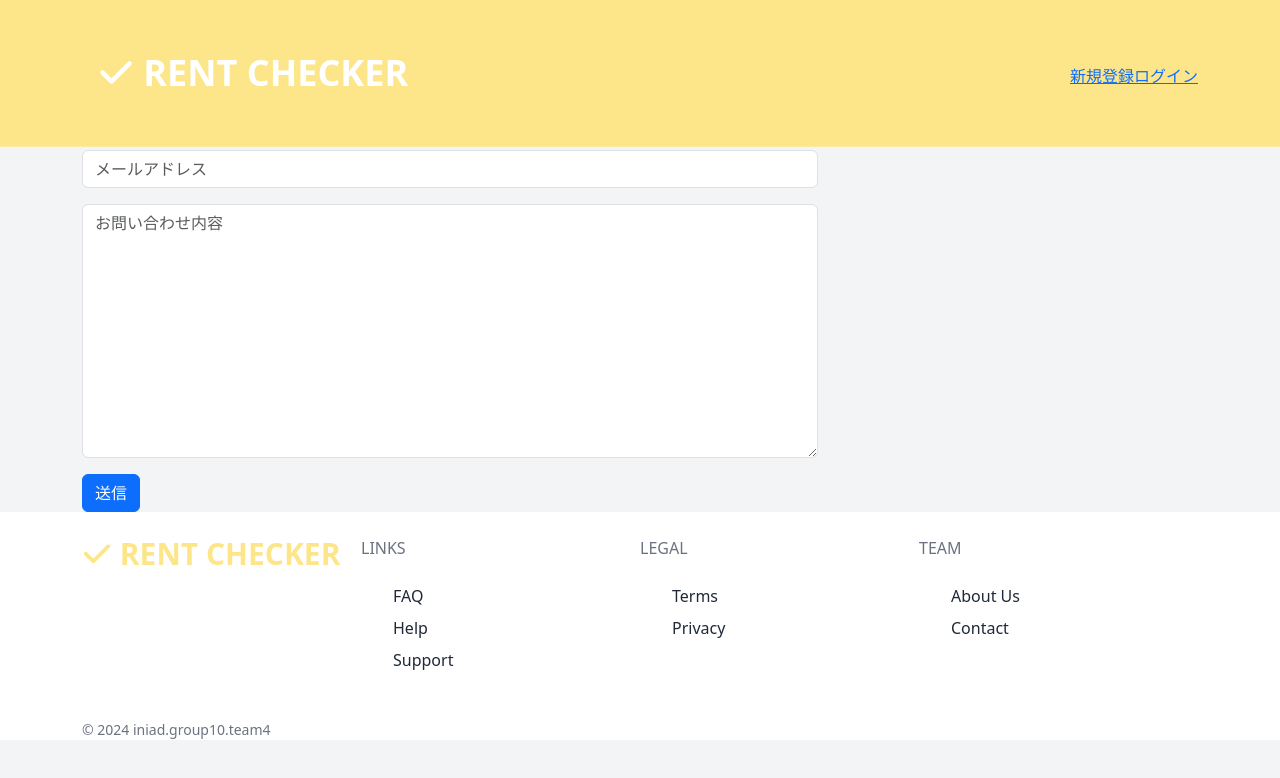
After one commit to s1f102201560/rent_checker, a Django app: page /contact/ in a window 1280 px wide. The commit adds this page. Shown: the top 778 px of the page. Run offline with Django 4.2, Linux system fonts and the light colour scheme; some libraries are stand-ins or nearby versions; some web fonts are replaced.

Commit message:
問い合わせ機能の追加

```diff
--- a/src/app/forms.py
+++ b/src/app/forms.py
@@ -1,5 +1,9 @@
 from django import forms
 from app.models import Image
+from django.core.mail import send_mail, BadHeaderError
+from django.http import HttpResponse
+from django.conf import settings
+from django import forms
 
 class ImageForm(forms.ModelForm):
     MAX_FILE_SIZE_MB = 20  # 最大ファイルサイズ (MB)
@@ -17,3 +21,62 @@ class ImageForm(forms.ModelForm):
                     f'ファイルサイズは {self.MAX_FILE_SIZE_MB}MB 以下にしてください。'
                 )
         return file
+
+# 問い合わせフォーム
+class ContactForm(forms.Form):
+    name = forms.CharField(
+        label='',
+        max_length=100,
+        widget=forms.TextInput(attrs={
+            'class': 'form-control',
+            'placeholder': "お名前",
+        }),
+    )
+    email = forms.EmailField(
+        label='',
+        widget=forms.EmailInput(attrs={
+            'class': 'form-control',
+            'placeholder': "メールアドレス",
+        }),
+    )
+    message = forms.CharField(
+        label='',
+        widget=forms.Textarea(attrs={
+            'class': 'form-control',
+            'placeholder': "お問い合わせ内容",
+        }),
+    )
+
+    def send_email(self, user):
+        subject = "お問い合わせ"
+        if user.is_authenticated:
+            username = user.username
+        else:
+            username = "Anonymous"
+
+        # 送信者へのメッセージ内容
+        user_message = "以下の内容でお問い合わせを受け付けました。\n\nお名前: {name} 様\nメールアドレス: {email}\nお問い合わせ内容:\n{message}\n\nこのメールは自動返信メールとなっておりますのでこのメールアドレスに直接連絡いただいても返信できません。ご了承ください。なお、返信は1~2日程を目安に返信いたします。".format(
+            name=self.cleaned_data['name'],
+            email=self.cleaned_data['email'],
+            message=self.cleaned_data['message']
+        )
+
+        # 管理者へのメッセージ内容
+        admin_message = "送信者名: {name} 様\nメールアドレス: {email}\nお問い合わせ内容:\n{message}\n\nログインユーザー: {username}\n".format(
+            name=self.cleaned_data['name'],
+            email=self.cleaned_data['email'],
+            message=self.cleaned_data['message'],
+            username=username
+        )
+
+        from_email = settings.EMAIL_HOST_USER
+        recipient_list = [settings.EMAIL_HOST_USER]
+
+        try:
+            # 管理者へのメール送信
+            send_mail(subject, admin_message, from_email, recipient_list)
+
+            # 送信者へのメール送信
+            send_mail("お問い合わせありがとうございます", user_message, from_email, [self.cleaned_data['email']])
+        except BadHeaderError:
+            return HttpResponse("無効なヘッダが検出されました。")
--- /dev/null
+++ b/src/app/templates/app/contact_form.html
@@ -0,0 +1,117 @@
+{% extends "app/base.html" %}
+{% load static %}
+
+{% block nav %}
+{% endblock nav %}
+
+{% block main %}
+<!-- ナビゲーションバー -->
+<nav class="fixed w-full z-30 top-0 text-white bg-yellow-200">
+  <div class="w-full container mx-auto flex flex-wrap items-center justify-between mt-0 py-4">
+    <div class="pl-4 flex items-center">
+      <a class="text-white no-underline hover:no-underline font-bold text-2xl lg:text-4xl" href="#">
+        <i class="fa-solid fa-check h-8 inline"></i>
+        RENT CHECKER
+      </a>
+    </div>
+    <div class="block lg:hidden pr-4">
+      <button id="nav-toggle" class="flex items-center p-1 text-gray-500">
+        <i class="fa-solid fa-bars h-8 w-8"></i>
+      </button>
+    </div>
+    <div class="hidden lg:flex lg:items-center lg:w-auto w-full" id="nav-content">
+      <ul class="lg:flex items-center justify-between text-base text-gray-500 pt-4 lg:pt-0">
+        <li><a class="lg:p-4 py-3 px-0 block border-b-2 border-transparent hover:border-yellow-100"
+            href="{% url 'signup' %}">新規登録</a></li>
+        <li><a class="lg:p-4 py-3 px-0 block border-b-2 border-transparent hover:border-yellow-100"
+            href="{% url 'login' %}">ログイン</a></li>
+      </ul>
+    </div>
+  </div>
+  <hr class="border-b border-gray-100 opacity-25 my-0 py-0" />
+</nav>
+<!-- フォーム -->
+{% block content %}
+<div class="back">
+  <div class="txt">
+    <div class="container">
+      <div class="row">
+        <div class="col-md-8">
+          <h1>お問い合わせ</h1>
+          <p>お問い合わせフォームです。</p>
+          <form method="POST">{% csrf_token %}
+            {{ form.as_p }}
+            <button type="submit" class="btn btn-primary">送信</button>
+          </form>
+        </div>
+      </div>
+    </div>
+  </div>
+</div>
+<link rel="stylesheet" href="https://cdn.jsdelivr.net/npm/bootstrap-icons@1.10.5/font/bootstrap-icons.css">
+<link href="https://cdn.jsdelivr.net/npm/bootstrap@5.3.0/dist/css/bootstrap.min.css" rel="stylesheet"
+  integrity="sha384-9ndCyUaIbzAi2FUVXJi0CjmCapSmO7SnpJef0486qhLnuZ2cdeRhO02iuK6FUUVM" crossorigin="anonymous">
+<script src="https://cdn.jsdelivr.net/npm/bootstrap@5.3.0/dist/js/bootstrap.bundle.min.js"
+  integrity="sha384-geWF76RCwLtnZ8qwWowPQNguL3RmwHVBC9FhGdlKrxdiJJigb/j/68SIy3Te4Bkz" crossorigin="anonymous">
+</script>
+{% endblock %}
+<!--Footer-->
+<footer class="bg-white">
+  <div class="container mx-auto px-8">
+    <div class="w-full flex flex-col md:flex-row py-6">
+      <div class="flex-1 mb-6 text-gray-500">
+        <a class="text-yellow-200 no-underline hover:no-underline font-bold text-1xl lg:text-3xl" href="#">
+          <i class="fa-solid fa-check h-8 inline"></i>
+          RENT CHECKER
+        </a>
+      </div>
+      <div class="flex-1">
+        <p class="uppercase text-gray-500 md:mb-6">Links</p>
+        <ul class="list-reset mb-6">
+          <li class="mt-2 inline-block mr-2 md:block md:mr-0">
+            <a href="#" class="no-underline hover:underline text-gray-800 hover:text-yellow-200">FAQ</a>
+          </li>
+          <li class="mt-2 inline-block mr-2 md:block md:mr-0">
+            <a href="#" class="no-underline hover:underline text-gray-800 hover:text-yellow-200">Help</a>
+          </li>
+          <li class="mt-2 inline-block mr-2 md:block md:mr-0">
+            <a href="#" class="no-underline hover:underline text-gray-800 hover:text-yellow-200">Support</a>
+          </li>
+        </ul>
+      </div>
+      <div class="flex-1">
+        <p class="uppercase text-gray-500 md:mb-6">Legal</p>
+        <ul class="list-reset mb-6">
+          <li class="mt-2 inline-block mr-2 md:block md:mr-0">
+            <a href="#" class="no-underline hover:underline text-gray-800 hover:text-yellow-200">Terms</a>
+          </li>
+          <li class="mt-2 inline-block mr-2 md:block md:mr-0">
+            <a href="#" class="no-underline hover:underline text-gray-800 hover:text-yellow-200">Privacy</a>
+          </li>
+        </ul>
+      </div>
+      <div class="flex-1">
+        <p class="uppercase text-gray-500 md:mb-6">Team</p>
+        <ul class="list-reset mb-6">
+          <li class="mt-2 inline-block mr-2 md:block md:mr-0">
+            <a href="#" class="no-underline hover:underline text-gray-800 hover:text-yellow-200">About Us</a>
+          </li>
+          <li class="mt-2 inline-block mr-2 md:block md:mr-0">
+            <a href="{% url 'contact_form' %}"
+              class="no-underline hover:underline text-gray-800 hover:text-yellow-200">Contact</a>
+          </li>
+        </ul>
+      </div>
+    </div>
+    <p class="text-sm">&copy; 2024 iniad.group10.team4</p>
+  </div>
+</footer>
+
+<!-- JavaScript -->
+<script>
+  document.getElementById('nav-toggle').onclick = function () {
+    var navContent = document.getElementById('nav-content');
+    navContent.classList.toggle('hidden');
+  };
+</script>
+{% endblock main %}
--- a/src/app/templates/app/top.html
+++ b/src/app/templates/app/top.html
@@ -261,7 +261,7 @@
               <a href="#" class="no-underline hover:underline text-gray-800 hover:text-yellow-200">About Us</a>
             </li>
             <li class="mt-2 inline-block mr-2 md:block md:mr-0">
-              <a href="#" class="no-underline hover:underline text-gray-800 hover:text-yellow-200">Contact</a>
+              <a href="{% url 'contact_form' %}" class="no-underline hover:underline text-gray-800 hover:text-yellow-200">Contact</a>
             </li>
           </ul>
         </div>
--- a/src/app/urls.py
+++ b/src/app/urls.py
@@ -1,7 +1,7 @@
 from django.urls import path
 from django.contrib.auth.decorators import login_required
 from django.views.generic import TemplateView
-from app.views import top, chat, upload_image
+from app.views import top, chat, upload_image, ContactFormView, ContactResultView
 
 index_view = TemplateView.as_view(template_name="app/index.html")
 
@@ -10,4 +10,6 @@ urlpatterns = [
     path('index/', login_required(index_view), name="index"),
     path("chat/<str:room_name>/", login_required(chat), name="chat"),
     path('upload_image/', upload_image, name='upload_image'),
+    path('contact/', ContactFormView.as_view(), name='contact_form'), # 問い合わせフォーム
+    path('contact/result/', ContactResultView.as_view(), name='contact_result'), #問い合わせフォーム結果
 ]
--- a/src/app/views.py
+++ b/src/app/views.py
@@ -5,6 +5,10 @@ from django.views.decorators.csrf import csrf_exempt
 from django.core.exceptions import ObjectDoesNotExist
 from app.models import ChatLog, ChatRoom
 from app.forms import ImageForm
+from django.urls import reverse_lazy
+from django.views.generic import TemplateView
+from django.views.generic.edit import FormView
+from .forms import ContactForm
 
 def top(request):
     return render(request, "app/top.html")
@@ -36,3 +40,24 @@ def upload_image(request):
     else:
         form = ImageForm()
     return render(request, 'app/chat.html', {'form': form})
+
+
+#問い合わせフォーム
+class ContactFormView(FormView):
+    template_name = 'app/contact_form.html'
+    form_class = ContactForm
+    success_url = reverse_lazy('app:contact_result')
+
+    def form_valid(self, form):
+        form.send_email(self.request.user)
+        return super().form_valid(form)
+
+
+
+class ContactResultView(TemplateView):
+    template_name = 'app/contact_result.html'
+
+    def get_context_data(self, **kwargs):
+        context = super().get_context_data(**kwargs)
+        context['success'] = "お問い合わせは正常に送信されました。ご入力いただいたメールアドレスに入力内容を自動返信しております。返信があるまでしばらくお待ちください。なお、自動返信メールが届かない場合や返信がない場合はメールアドレスが間違っている可能性がありますので、その際はお手数ですがもう一度ご入力お願いいたします。"
+        return context
```
Also changed, not shown: src/app/templates/app/contact_result.html (added, +14 -0 lines).
